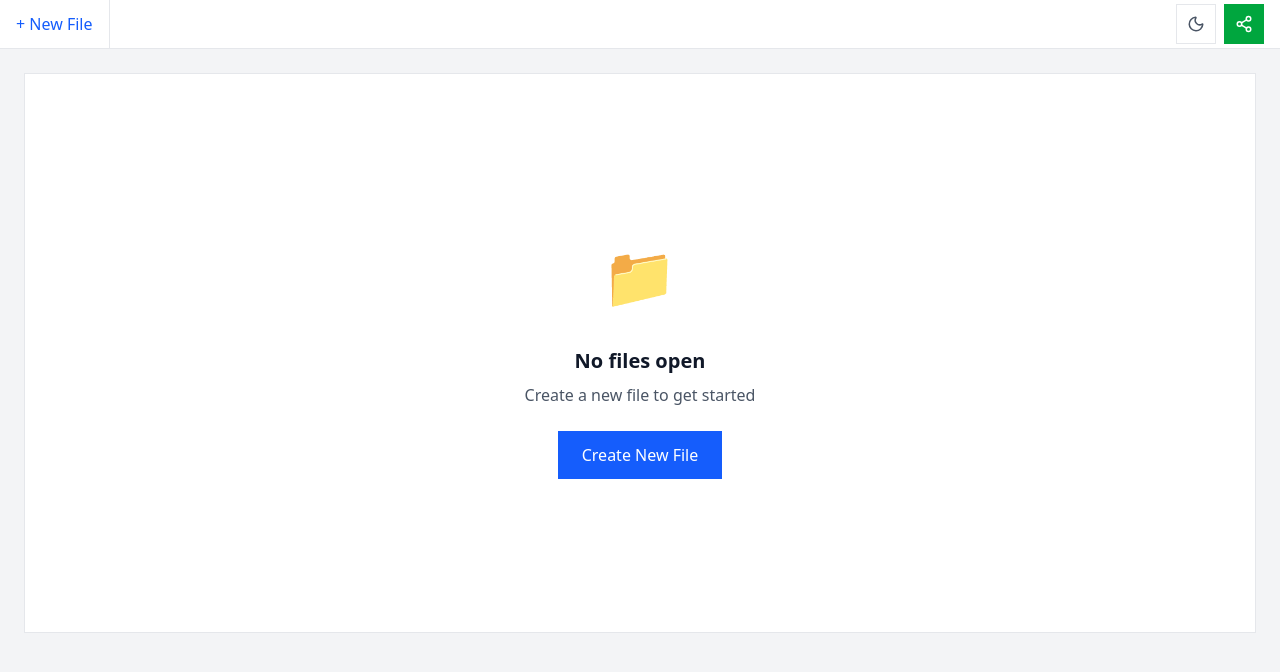
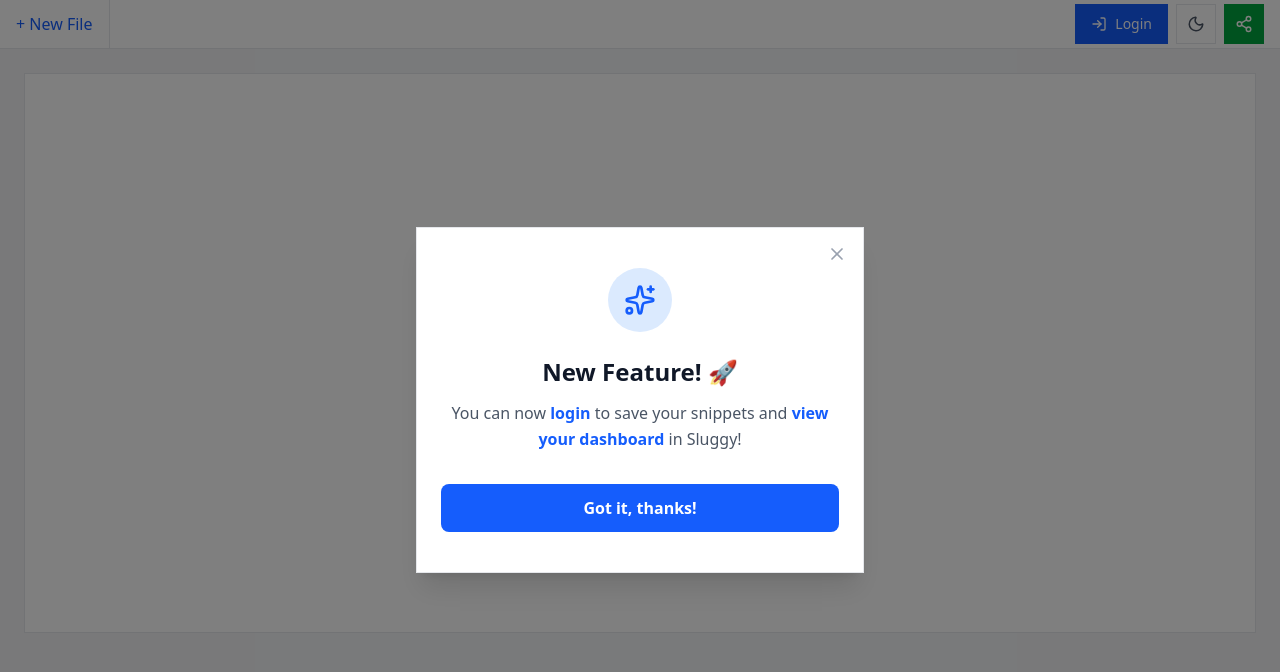
Before and after one commit to renolddickson/quick-bin, a React (Vite) app: page / in a window 1280 px wide. Shown: the top 672 px of the page. Built offline with nearby package versions, Linux system fonts and the light colour scheme.

Commit message:
external auth

```diff
--- /dev/null
+++ b/src/components/NewFeatureDialog.tsx
@@ -0,0 +1,37 @@
+import { Dialog } from "./Dialog";
+import { Sparkles } from "lucide-react";
+
+export const NewFeatureDialog = ({
+  isOpen,
+  onClose,
+}: {
+  isOpen: boolean;
+  onClose: () => void;
+}) => {
+  return (
+    <Dialog isOpen={isOpen} onClose={onClose}>
+      <div className="flex flex-col items-center text-center py-4">
+        <div className="w-16 h-16 bg-blue-100 dark:bg-blue-900/30 rounded-full flex items-center justify-center mb-6">
+          <Sparkles className="text-blue-600 dark:text-blue-400" size={32} />
+        </div>
+
+        <h2 className="text-2xl font-bold text-gray-900 dark:text-gray-100 mb-3">
+          New Feature! 🚀
+        </h2>
+
+        <p className="text-gray-600 dark:text-gray-400 mb-8 leading-relaxed">
+          You can now <span className="font-semibold text-blue-600 dark:text-blue-400">login</span> to save your snippets
+          and <span className="font-semibold text-blue-600 dark:text-blue-400">view your dashboard</span> in Sluggy!
+        </p>
+
+        <button
+          onClick={onClose}
+          className="w-full bg-blue-600 hover:bg-blue-700 text-white font-semibold py-3 px-6
+                     rounded-lg transition-all transform hover:scale-[1.02] active:scale-[0.98]"
+        >
+          Got it, thanks!
+        </button>
+      </div>
+    </Dialog>
+  );
+};
--- a/src/pages/Create.tsx
+++ b/src/pages/Create.tsx
@@ -1,12 +1,14 @@
-import { useState } from "react";
+import { useState, useEffect } from "react";
 import type { DataType } from "../models";
 import ThemeToggle from "../components/ThemeToggler";
 import ShareButton from "../components/ShareButton";
 import { FileEditor } from "../components/FileEditor";
 import { EditableFileName } from "../components/EditableFileName";
-import { X } from "lucide-react";
+import { X, LayoutDashboard, LogIn } from "lucide-react";
 import { ShareLinkDialog } from "../components/ShareLinkDialog";
+import { NewFeatureDialog } from "../components/NewFeatureDialog";
 import { compressTextBrotli } from "../utils";
+import { loginWithSluggy, getAuthToken } from "../utils/auth";
 
 export default function Create() {
     const [files, setFiles] = useState<DataType[]>([]);
@@ -14,6 +16,19 @@
     const [shareLink, setShareLink] = useState('');
     const [isShareDialogOpen, setIsShareDialogOpen] = useState(false);
     const [shareLoading, setShareLoading] = useState(false)
+    const [isNewFeatureDialogOpen, setIsNewFeatureDialogOpen] = useState(false);
+
+    useEffect(() => {
+        const hasSeenFeature = localStorage.getItem('hasSeenAuthFeature');
+        if (!hasSeenFeature) {
+            setIsNewFeatureDialogOpen(true);
+        }
+    }, []);
+
+    const closeNewFeatureDialog = () => {
+        setIsNewFeatureDialogOpen(false);
+        localStorage.setItem('hasSeenAuthFeature', 'true');
+    };
 
     const addNewFile = () => {
         if (files.length >= 5) return;
@@ -43,6 +58,22 @@
         setFiles(updated);
         setActiveIndex((prev) => (prev >= updated.length ? updated.length - 1 : prev));
     };
+    const [isLoggedIn, setIsLoggedIn] = useState(!!getAuthToken());
+
+    const handleLogin = async () => {
+        try {
+            await loginWithSluggy();
+            setIsLoggedIn(true);
+        } catch (err) {
+            console.error("Login failed:", err);
+        }
+    };
+
+    const handleViewDashboard = () => {
+        const dashboardUrl = import.meta.env.VITE_SHORT_LINK + 'dashboard';
+        window.open(dashboardUrl, '_blank');
+    };
+
     const handleShare = async () => {
         if (!files.length || !files.some(item => item.content)) return;
 
@@ -55,11 +86,17 @@
           const targetUrl = `${import.meta.env.VITE_BASE_URL}#/${encoded}`;
           const apiUrl = `${import.meta.env.VITE_SHORT_LINK}api`;
 
+          const token = getAuthToken();
+          const headers: Record<string, string> = {
+            'Content-Type': 'application/json',
+          };
+          if (token) {
+            headers['Authorization'] = `Bearer ${token}`;
+          }
+
         const response = await fetch(apiUrl, {
         method: 'POST',
-        headers: {
-            'Content-Type': 'application/json',
-        },
+        headers,
         body: JSON.stringify({
             targetUrl,
             expireDate: '1week',
@@ -68,7 +105,7 @@
         });
 
           const resData = await response.json();
-        console.log(resData);
+        console.log("Full response from Sluggy:", resData);
 
           if (resData?.shortUrl) {
             setShareLink(resData.shortUrl);
@@ -137,6 +174,27 @@
 
                 {/* Header Actions */}
                 <div className="flex items-center gap-2 px-4">
+                    {isLoggedIn ? (
+                        <button
+                            onClick={handleViewDashboard}
+                            className="h-10 px-4 flex items-center gap-2 text-sm font-medium
+                                     text-gray-700 dark:text-gray-200 bg-white dark:bg-gray-800
+                                     border border-gray-200 dark:border-gray-700
+                                     hover:bg-gray-50 dark:hover:bg-gray-700 transition-colors"
+                        >
+                            <LayoutDashboard size={16} />
+                            Dashboard
+                        </button>
+                    ) : (
+                        <button
+                            onClick={handleLogin}
+                            className="h-10 px-4 flex items-center gap-2 text-sm font-medium
+                                     text-white bg-blue-600 hover:bg-blue-700 transition-colors"
+                        >
+                            <LogIn size={16} />
+                            Login
+                        </button>
+                    )}
                     <ThemeToggle />
                     <ShareButton data={files} onShareClick={() => handleShare()} isLoading={shareLoading} />
                 </div>
@@ -177,6 +235,10 @@
                 onClose={() => setIsShareDialogOpen(false)}
                 link={shareLink}
             />
+            <NewFeatureDialog
+                isOpen={isNewFeatureDialogOpen}
+                onClose={closeNewFeatureDialog}
+            />
         </div>
     );
 }
--- /dev/null
+++ b/src/utils/auth.ts
@@ -0,0 +1,80 @@
+// src/utils/auth.ts
+
+export const AUTH_COOKIE_NAME = 'sb-access-token';
+
+export function getAuthToken(): string | null {
+  const name = AUTH_COOKIE_NAME + "=";
+  const decodedCookie = decodeURIComponent(document.cookie);
+  const ca = decodedCookie.split(';');
+  for (let i = 0; i < ca.length; i++) {
+    let c = ca[i];
+    while (c.charAt(0) === ' ') {
+      c = c.substring(1);
+    }
+    if (c.indexOf(name) === 0) {
+      return c.substring(name.length, c.length);
+    }
+  }
+  return null;
+}
+
+export function setAuthToken(token: string) {
+  const date = new Date();
+  date.setTime(date.getTime() + (7 * 24 * 60 * 60 * 1000)); // 7 days
+  const expires = "expires=" + date.toUTCString();
+  document.cookie = `${AUTH_COOKIE_NAME}=${token}; ${expires}; path=/; SameSite=Lax`;
+}
+
+export function removeAuthToken() {
+  document.cookie = `${AUTH_COOKIE_NAME}=; expires=Thu, 01 Jan 1970 00:00:00 UTC; path=/;`;
+}
+
+export function loginWithSluggy(): Promise<string> {
+  return new Promise((resolve, reject) => {
+    const sluggyUrl = import.meta.env.VITE_SHORT_LINK + 'auth/login';
+    const width = 500;
+    const height = 600;
+    const left = window.screenX + (window.outerWidth - width) / 2;
+    const top = window.screenY + (window.outerHeight - height) / 2;
+
+    const popup = window.open(
+      sluggyUrl,
+      'Connect with Sluggy',
+      `width=${width},height=${height},left=${left},top=${top},status=no,resizable=yes,toolbar=no,menubar=no,scrollbars=yes`
+    );
+
+    if (!popup) {
+      reject(new Error('Popup blocked or failed to open'));
+      return;
+    }
+
+    const messageListener = (event: MessageEvent) => {
+      // Basic origin check - ideally we'd use import.meta.env.VITE_SHORT_LINK
+      // but "*" is often used for development if ports vary.
+      // For security, it's better to be specific.
+      const sluggyOrigin = new URL(import.meta.env.VITE_SHORT_LINK).origin;
+      if (event.origin !== sluggyOrigin) return;
+
+      if (event.data?.type === 'AUTH_SUCCESS') {
+        const token = event.data.token;
+        if (token) {
+          setAuthToken(token);
+          resolve(token);
+        } else {
+          reject(new Error('No token received from auth window'));
+        }
+        window.removeEventListener('message', messageListener);
+      }
+    };
+
+    window.addEventListener('message', messageListener);
+
+    const timer = setInterval(() => {
+      if (popup.closed) {
+        clearInterval(timer);
+        window.removeEventListener('message', messageListener);
+        reject(new Error('Login window closed'));
+      }
+    }, 1000);
+  });
+}
```
